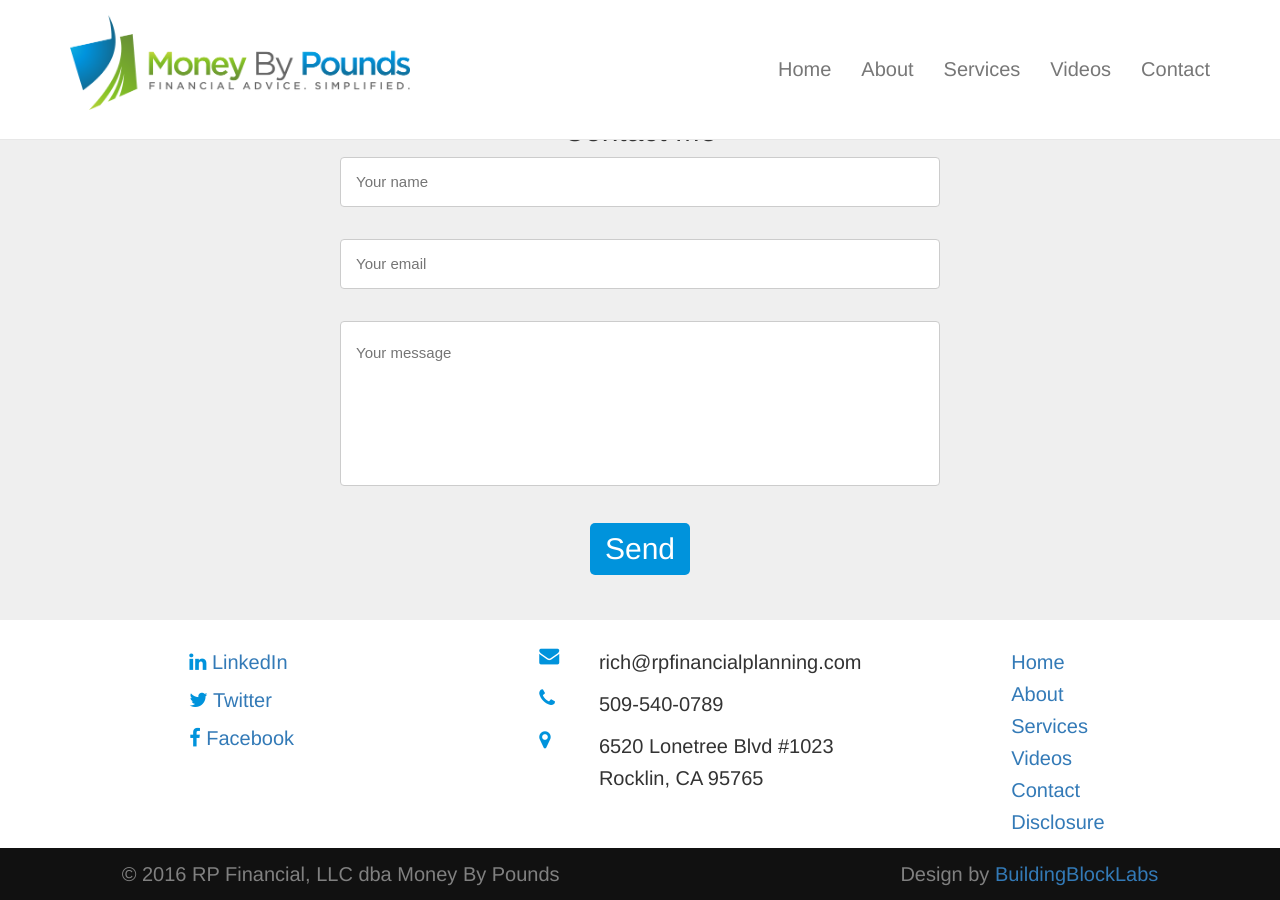
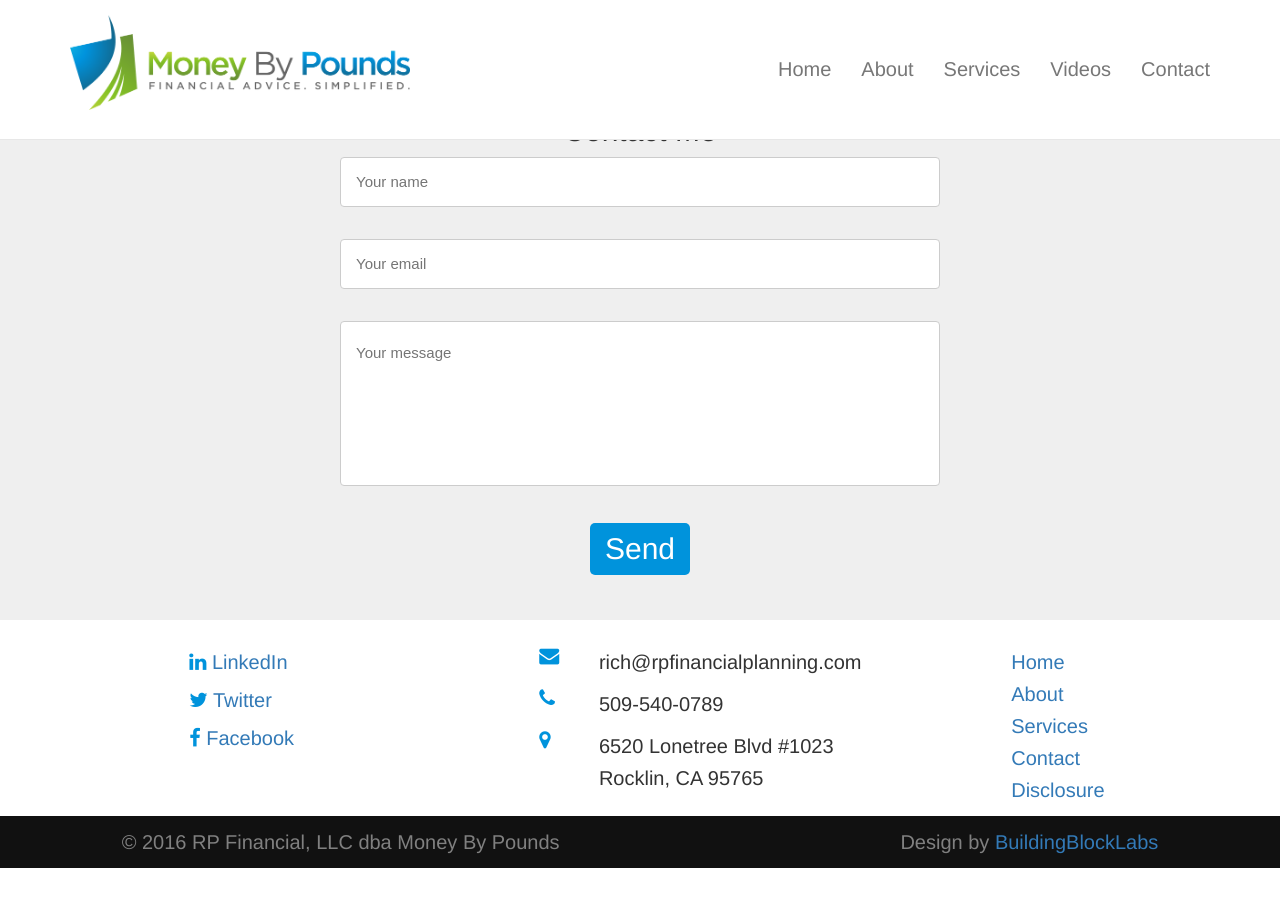
Before and after one commit to MoneyByPounds/MoneyByPounds.github.io, a Jekyll site: the page built from index.html, in a window 1280 px wide and 900 px high, scrolled down 2538 px. Built offline with Jekyll 4.4.1, drawn with Linux system fonts in a browser that asks for light colours; after the commit the page ends 3406 px from its top, so only the background shows below that.

Commit message:
removes link to videos page

```diff
--- a/_includes/footer.html
+++ b/_includes/footer.html
@@ -80,11 +80,6 @@
             </a>
           </li>
           <li>
-            <a href="/services">
-              Videos
-            </a>
-          </li>
-          <li>
             <a href="/#contact">
               Contact
             </a>
```
